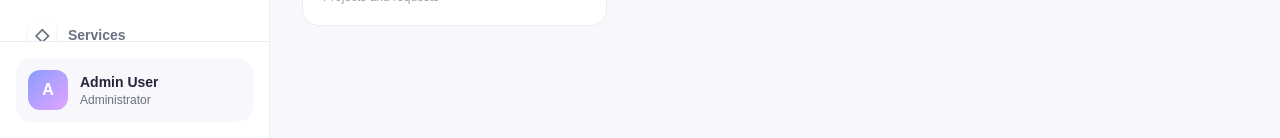
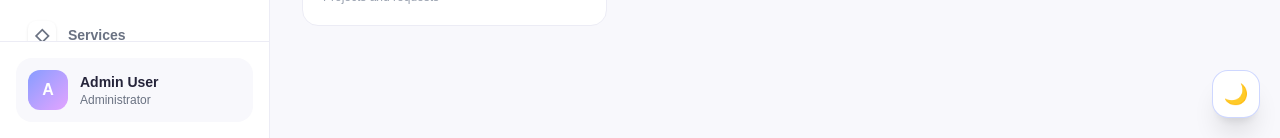
Before and after one commit to osamaa7med-10/codo-learn, a Next.js app: page /admin-dashboard in a window 1280 px wide. Shown: the part 662-800 px from the top of the page. Built offline with nearby package versions, Linux system fonts and the light colour scheme.

Commit message:
Mount dashboard theme toggle globally

```diff
--- a/app/layout.tsx
+++ b/app/layout.tsx
@@ -4,6 +4,7 @@ import { Geist, Geist_Mono } from "next/font/google";
 import "./globals.css";
 
 import { LanguageProvider } from "../context/LanguageContext";
+import DashboardThemeToggle from "../components/DashboardThemeToggle";
 
 const geistSans = Geist({
   variable: "--font-geist-sans",
@@ -33,6 +34,7 @@ export default function RootLayout({
       <body className="min-h-full flex flex-col">
         <LanguageProvider>
           {children}
+          <DashboardThemeToggle />
         </LanguageProvider>
       </body>
     </html>
```
